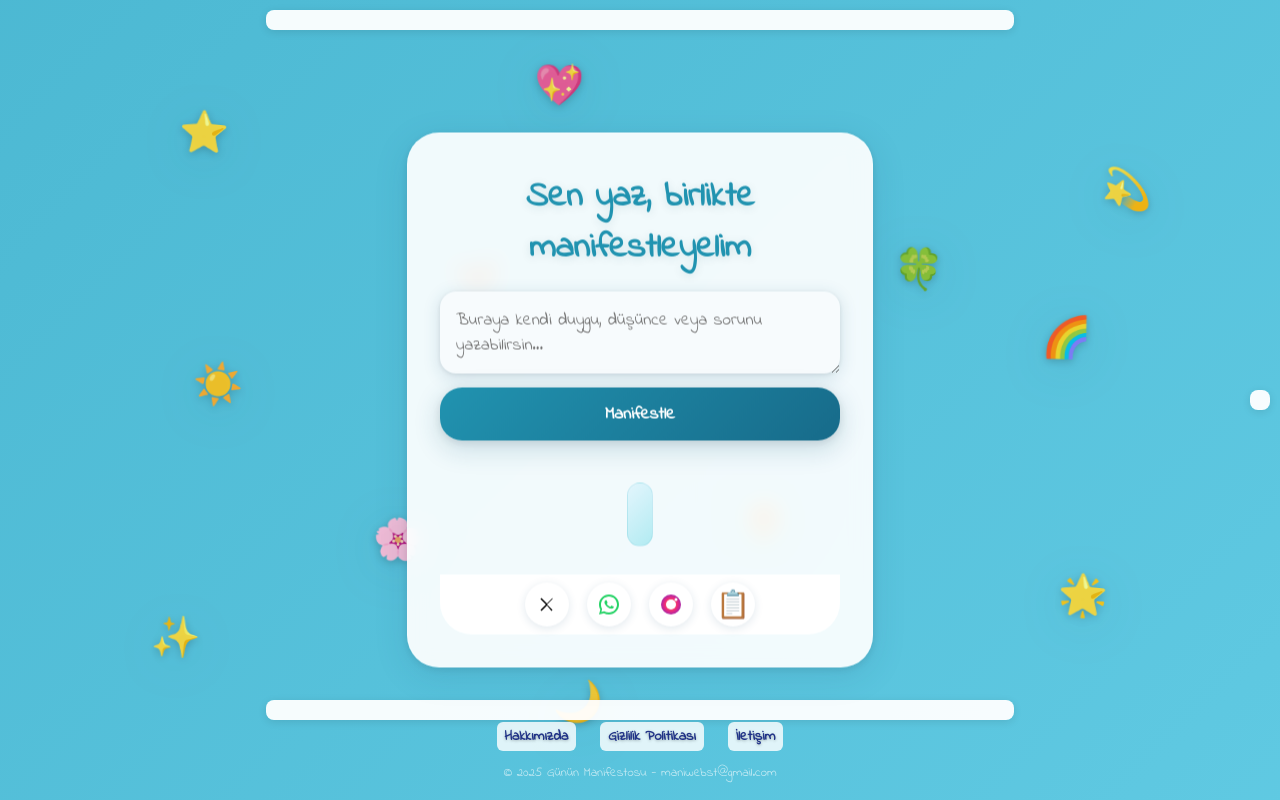
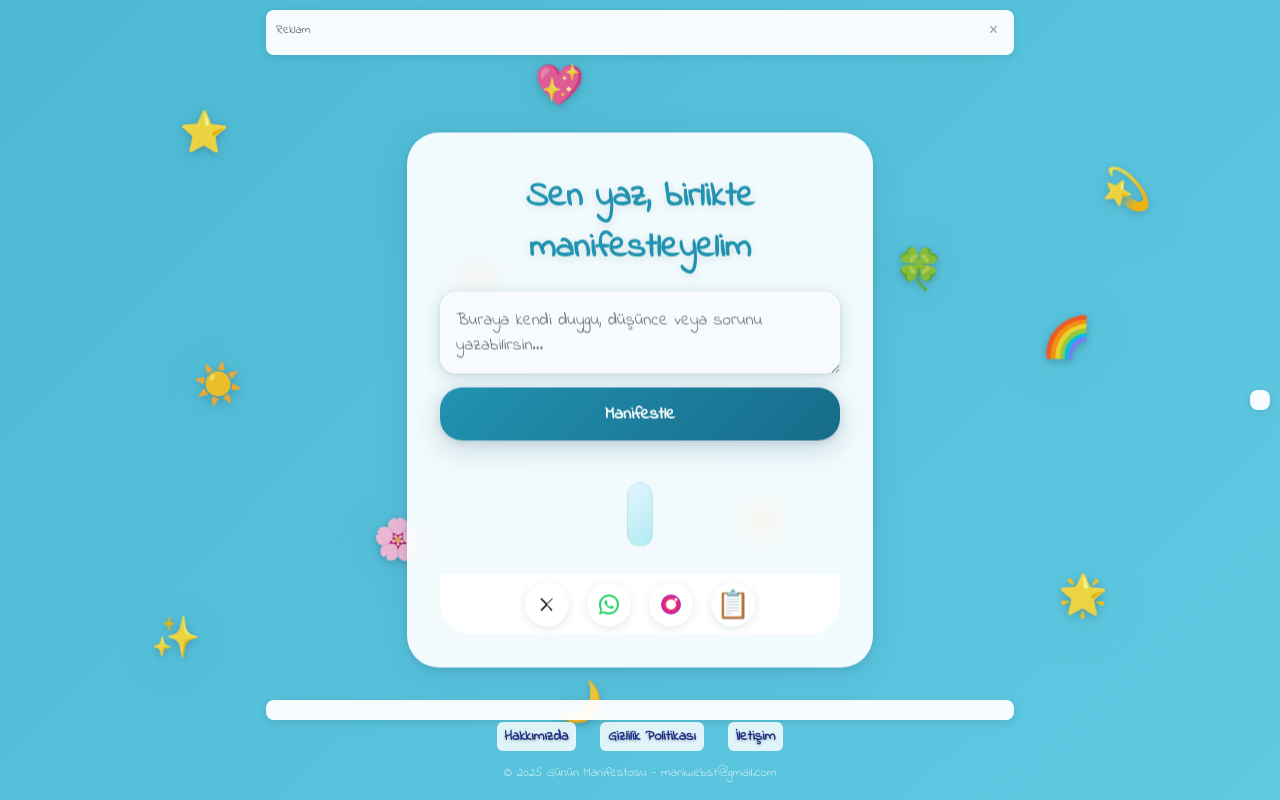
Before and after one commit to hhesasturk/maniwebst, a website: page maniwebst/index.html in a window 1280 px wide. Drawn offline with Linux system fonts and the light colour scheme.

Commit message:
Üst reklam alanı açılır/kapanır yapıldı

```diff
--- a/maniwebst/index.html
+++ b/maniwebst/index.html
@@ -637,18 +637,22 @@ image.png<!DOCTYPE html>
   <script async src="https://pagead2.googlesyndication.com/pagead/js/adsbygoogle.js?client=ca-pub-1811756065125179" crossorigin="anonymous"></script>
 
   <!-- Google AdSense Reklam Alanları -->
-      <!-- Üst Banner Reklam -->
-    <div class="desktop-ad ad-container" style="position: fixed; top: 10px; left: 50%; transform: translateX(-50%); z-index: 50; background: rgba(255,255,255,0.95); padding: 10px; border-radius: 8px; box-shadow: 0 2px 8px rgba(0,0,0,0.1); max-width: 728px; width: 100%;">
+          <!-- Üst Banner Reklam - Açılır/Kapanır -->
+    <div class="desktop-ad ad-container" id="topAd" style="position: fixed; top: -100px; left: 50%; transform: translateX(-50%); z-index: 50; background: rgba(255,255,255,0.95); padding: 10px; border-radius: 8px; box-shadow: 0 2px 8px rgba(0,0,0,0.1); max-width: 728px; width: 100%; transition: top 0.5s ease;">
+      <div style="display: flex; justify-content: space-between; align-items: center; margin-bottom: 5px;">
+        <span style="font-size: 12px; color: #666;">Reklam</span>
+        <button onclick="toggleAd()" style="background: none; border: none; color: #999; cursor: pointer; font-size: 16px;">×</button>
+      </div>
       <ins class="adsbygoogle"
            style="display:block"
            data-ad-client="ca-pub-1811756065125179"
            data-ad-slot="XXXXXXXXXX"
            data-ad-format="auto"
            data-full-width-responsive="true"></ins>
-    <script>
-         (adsbygoogle = window.adsbygoogle || []).push({});
-    </script>
-  </div>
+      <script>
+           (adsbygoogle = window.adsbygoogle || []).push({});
+      </script>
+    </div>
 
       <!-- Sağ Kenar Reklam -->
     <div class="desktop-ad ad-container" style="position: fixed; top: 50%; right: 10px; transform: translateY(-50%); z-index: 50; background: rgba(255,255,255,0.95); padding: 10px; border-radius: 8px; box-shadow: 0 2px 8px rgba(0,0,0,0.1);">
@@ -1203,6 +1207,30 @@ image.png<!DOCTYPE html>
     // Sayfa yüklendiğinde ses olaylarını bağla
     window.addEventListener('DOMContentLoaded', addEmojiSoundEvents);
 
+    // Reklam açılır/kapanır fonksiyonu
+    function toggleAd() {
+      const ad = document.getElementById('topAd');
+      if (ad.style.top === '10px' || ad.style.top === '') {
+        ad.style.top = '-100px';
+        localStorage.setItem('adClosed', 'true');
+      } else {
+        ad.style.top = '10px';
+        localStorage.setItem('adClosed', 'false');
+      }
+    }
+
+    // Sayfa yüklendiğinde reklam durumunu kontrol et
+    window.addEventListener('DOMContentLoaded', function() {
+      const ad = document.getElementById('topAd');
+      const adClosed = localStorage.getItem('adClosed');
+
+      if (adClosed !== 'true') {
+        setTimeout(() => {
+          ad.style.top = '10px';
+        }, 2000); // 2 saniye sonra reklamı göster
+      }
+    });
+
     // Mobil için ek dokunma iyileştirmeleri
     if ('ontouchstart' in window) {
       // Mobil cihaz tespiti
```
